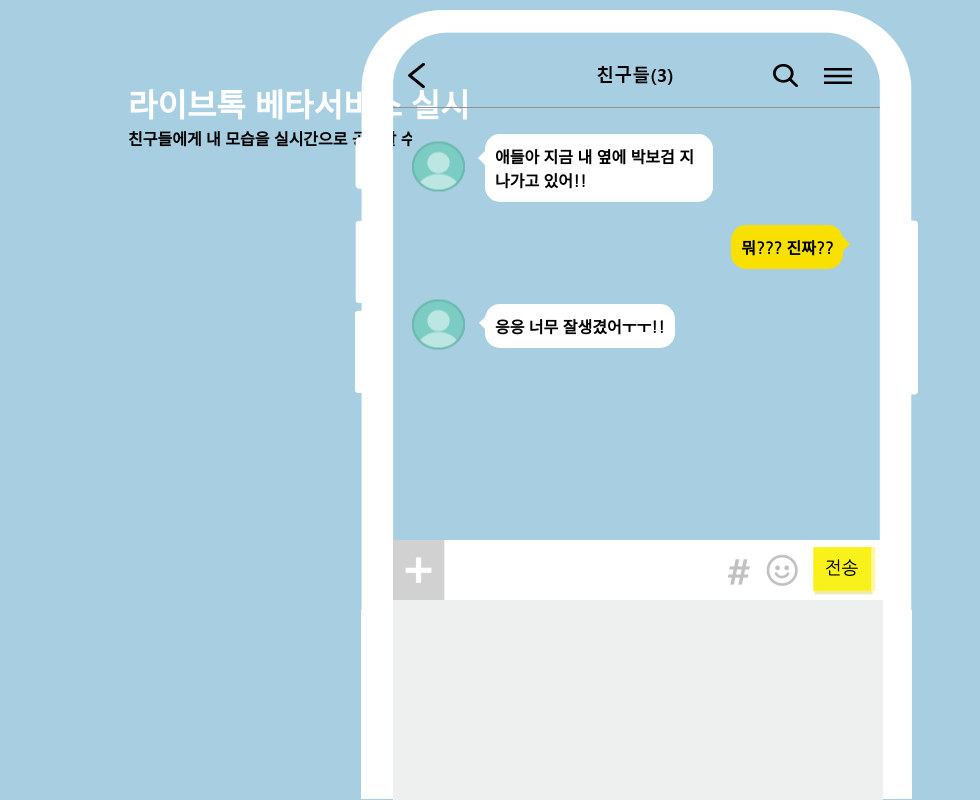
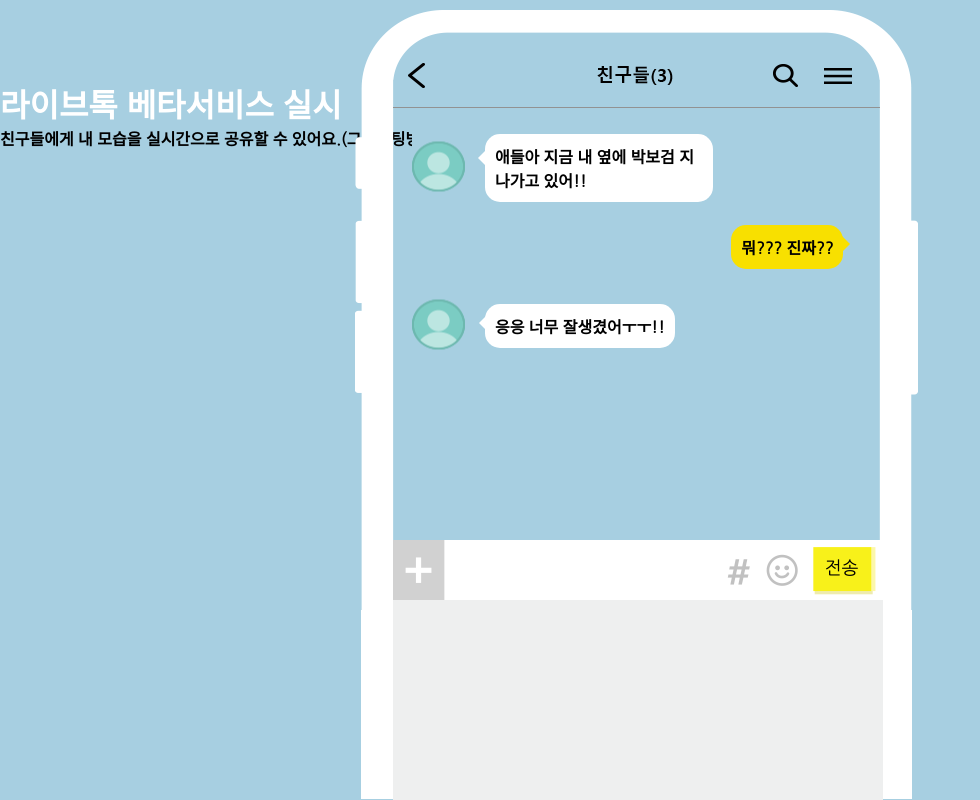
Before and after one commit to wlsdbfla94/wlsdbfla94.github.io, a plain HTML site: page kakaotalk/index.html in a window 1280 px wide. Shown: the whole page, without its empty margins (0-980 px from the left). Drawn offline with nearby package versions, Linux system fonts and the light colour scheme.

Commit message:
Update style.css

```diff
--- a/kakaotalk/css/style.css
+++ b/kakaotalk/css/style.css
@@ -10,7 +10,7 @@ li{list-style: none;}
 a{text-decoration: none;}
 body{font-family: 'Nanum Gothic', sans-serif;}
 button{outline: none; cursor: pointer;}
-.wrap{width:80%; height: auto; margin:0 auto; position: relative;  }
+.wrap{max-width:1600px; height: auto; margin:0 auto; position: relative;  }
 .blind{font-size: 0; position: absolute; left:-9999px;}
 .wrap h3{font-size: 2em; font-weight: bold; font-family: 'Noto Sans KR', sans-serif; color:#3a1d1c; padding-top: 80px;}
 
```
